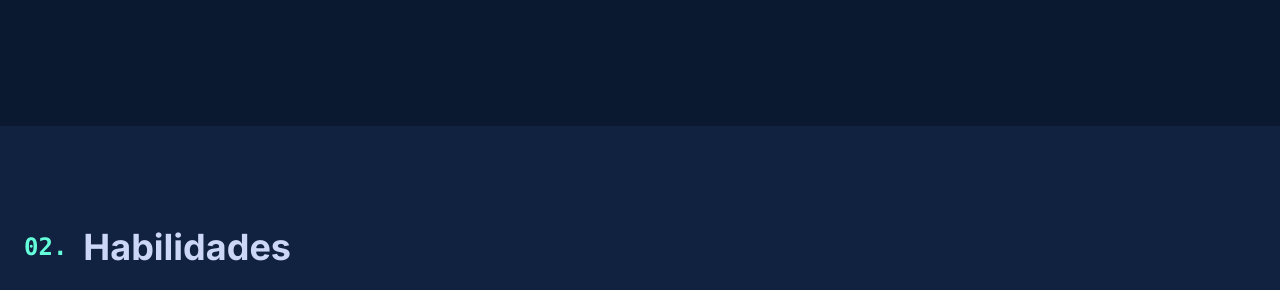
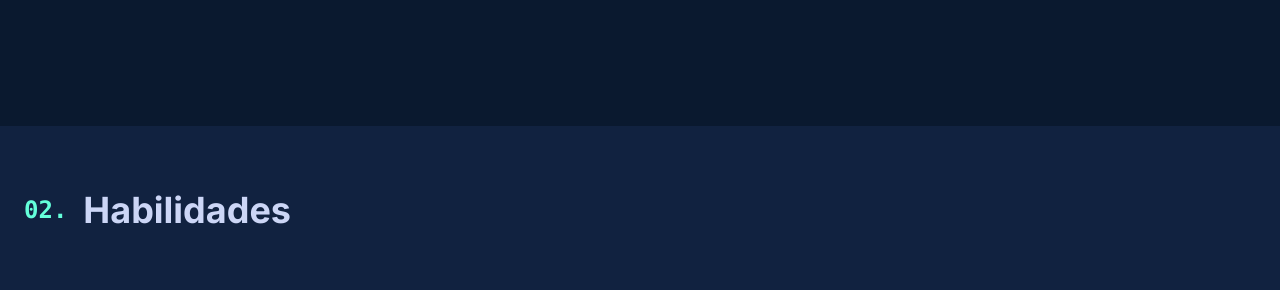
Before and after one commit to danielchrono/Website, a website built with Vite: page index.html in a window 1280 px wide. Shown: the part 1474-1764 px from the top of the page. Built offline with nearby package versions, Linux system fonts and the light colour scheme.

Commit message:
modified:   src/main.ts

```diff
--- a/src/main.ts
+++ b/src/main.ts
@@ -297,33 +297,33 @@ class PortfolioApp {
 
 private renderTimelineItem(item: TimelineItem, index: number): string {
     const isEven = index % 2 === 0;
-  const isLast = index === timeline.length - 1;
+
+    // Classes para alinhamento do conteúdo no desktop
+    const desktopAlignmentClass = isEven ? 'md:justify-start' : 'md:justify-end';
+    const desktopPaddingClass = isEven ? 'md:pr-16' : 'md:pl-16'; // Espaçamento para o centro
+    const desktopTextAlignmentClass = isEven ? 'md:text-right' : 'md:text-left';
 
     return `
-    <div class="relative w-full mb-8">
-      <!-- Desktop Version -->
-      <div class="hidden md:flex w-full ${isEven ? 'justify-start' : 'justify-end'}">
-        <div class="w-full max-w-2xl ${isEven ? 'pr-12' : 'pl-12'}">
-          <div class="bg-lightNavy rounded-xl p-8 border border-gray-800 shadow-xl hover:shadow-2xl transition-all duration-500 hover:border-brand/50">
+        <div class="relative w-full mb-12 flex items-center ${desktopAlignmentClass}">
+
+            <div class="hidden md:flex w-full ${isEven ? 'flex-row' : 'flex-row-reverse'} items-center">
+                <div class="w-1/2 ${desktopPaddingClass}">
+                    <div class="bg-lightNavy rounded-xl p-8 border border-gray-800 shadow-xl hover:shadow-2xl transition-all duration-500 hover:border-brand/50 ${desktopTextAlignmentClass}">
                         <div class="text-brand font-bold text-lg mb-3">${item.date}</div>
                         <h3 class="text-lightestSlate font-bold text-2xl mb-2">${item.title}</h3>
                         <p class="text-brand text-lg font-semibold mb-4">${item.subtitle}</p>
                         <p class="text-slate text-base leading-relaxed">${item.description}</p>
                     </div>
                 </div>
+
+                <div class="absolute left-1/2 transform -translate-x-1/2 w-6 h-6 bg-brand rounded-full border-4 border-lightNavy z-20 shadow-xl"></div>
             </div>
 
-      <!-- Mobile Version -->
-      <div class="md:hidden flex w-full">
-        <!-- Timeline line and dot -->
-        <div class="flex-shrink-0 w-16 relative">
-          <div class="absolute left-8 top-0 bottom-0 w-1 bg-brand"></div>
-          <div class="absolute left-6 top-8 w-4 h-4 bg-brand rounded-full border-4 border-lightNavy z-10 shadow-lg"></div>
-          ${isLast ? '' : '<div class="absolute left-8 top-12 w-1 h-full bg-brand"></div>'}
-        </div>
+            <div class="md:hidden flex w-full relative">
 
-        <!-- Content -->
-        <div class="flex-grow ml-4">
+                <div class="absolute left-[33px] top-4 w-4 h-4 bg-brand rounded-full border-4 border-lightNavy z-20 transform -translate-x-1/2 shadow-lg"></div>
+
+                <div class="flex-grow ml-16">
                     <div class="bg-lightNavy rounded-xl p-6 border border-gray-800 shadow-lg hover:shadow-xl transition-all duration-300 mb-4">
                         <div class="text-brand font-bold text-base mb-2">${item.date}</div>
                         <h3 class="text-lightestSlate font-bold text-xl mb-2">${item.title}</h3>
@@ -332,9 +332,6 @@ private renderTimelineItem(item: TimelineItem, index: number): string {
                     </div>
                 </div>
             </div>
-
-      <!-- Central Dot - Desktop Only -->
-      <div class="hidden md:flex absolute left-1/2 top-10 transform -translate-x-1/2 w-6 h-6 bg-brand rounded-full border-4 border-lightNavy z-20 shadow-2xl"></div>
         </div>
     `;
 }
@@ -379,8 +376,8 @@ private renderTimelineItem(item: TimelineItem, index: number): string {
         </div>
 
         <!-- Mobile Menu -->
-        <div id="mobile-menu" class="md:hidden hidden fixed inset-0 bg-navy/98 backdrop-blur-lg z-40 pt-24">
-          <div class="container mx-auto px-6">
+        <div id="mobile-menu" class="md:hidden hidden fixed inset-0 z-40 pt-24">
+        <div class="container mx-auto px-6 bg-gradient-to-b from-navy to-lightNavy rounded-lg shadow-2xl border border-gray-800/50">
             <nav class="flex flex-col space-y-2">
               ${[
                 { name: 'sobre', icon: 'user' },
@@ -389,7 +386,7 @@ private renderTimelineItem(item: TimelineItem, index: number): string {
                 { name: 'historico', icon: 'history' },
                 { name: 'contato', icon: 'envelope' }
               ].map((item, index) => `
-                <a href="#${item.name}" class="mobile-link text-lightestSlate hover:text-brand text-2xl font-semibold flex items-center space-x-4 py-4 px-6 rounded-lg hover:bg-lightNavy/50 transition-all duration-300 group">
+                <a href="#${item.name}" class="mobile-link text-lightestSlate hover:text-brand text-2xl font-semibold flex items-center space-x-4 py-4 px-6 rounded-lg hover:bg-lightNavy transition-all duration-300 group">
                   <span class="text-brand text-sm font-mono">0${index + 1}.</span>
                   <i class="fas fa-${item.icon} text-brand text-lg"></i>
                   <span class="group-hover:translate-x-2 transition-transform duration-300">${this.capitalizeFirstLetter(item.name)}</span>
@@ -537,6 +534,10 @@ private renderTimelineItem(item: TimelineItem, index: number): string {
             </h2>
 
             <div class="relative">
+              <div class="hidden md:block absolute left-1/2 top-0 bottom-0 w-0.5 bg-brand transform -translate-x-1/2 z-0"></div>
+
+              <div class="md:hidden absolute left-8 top-0 bottom-0 w-0.5 bg-brand z-0"></div>
+
               <div class="space-y-4">
                 ${timeline.map((item, index) => this.renderTimelineItem(item, index)).join('')}
               </div>
--- a/src/style.css
+++ b/src/style.css
@@ -92,11 +92,29 @@ body {
   }
 }
 
-/* Contact section spacing */
+/* Correção de Seções com Conteúdo Longo (Habilidades e Contato) */
+#habilidades,
 #contato {
   min-height: 100vh;
+  /* Anula a centralização vertical para permitir que o conteúdo se expanda e role */
+  align-items: flex-start !important; /* Força o alinhamento no topo */
+
+  /* Garante um padding inferior razoável quando o conteúdo for maior que 100vh */
+  padding-bottom: 6rem;
+}
+
+/* Opcional: Garante que o header compensação funcione no mobile */
+.section {
+    scroll-margin-top: 80px;
+    padding-top: 4rem; /* Garante que o conteúdo comece abaixo do header */
+}
+
+/* Garante que o Contato volte a usar flex para centralizar horizontalmente */
+#contato {
   display: flex;
-  align-items: center;
+  justify-content: center;
+  align-items: flex-start !important; /* Mantém o alinhamento no topo */
+  padding-top: 6rem; /* Garante o espaçamento de topo */
 }
 
 #contato .grid {
@@ -191,3 +209,28 @@ section {
 .error {
   border-color: #ef4444 !important;
 }
+
+/* Mobile menu improvements */
+#mobile-menu {
+  background-color: #0a192f !important;
+  border-left: 1px solid #1e293b;
+  width: auto;
+  box-shadow: -2px 0 8px rgba(0, 0, 0, 0.5);
+  padding: 1.5rem 4rem 4rem;
+  transition: transform 0.3s ease-in-out;
+}
+
+/* Melhor contraste para os links do menu mobile */
+.mobile-link {
+  border-bottom: 1px solid #1e293b;
+}
+
+.mobile-link:last-child {
+  border-bottom: none;
+}
+
+/* Efeito hover mais suave */
+.mobile-link:hover {
+  background-color: #1e293b !important;
+  transform: translateX(8px);
+}
--- a/vite.config.js
+++ b/vite.config.js
@@ -26,5 +26,5 @@ export default defineConfig({
     }
   },
   publicDir: 'public',
-  base: './'
+  base: './',
 })
```
Lines whose indentation alone changed are shown as unchanged.
